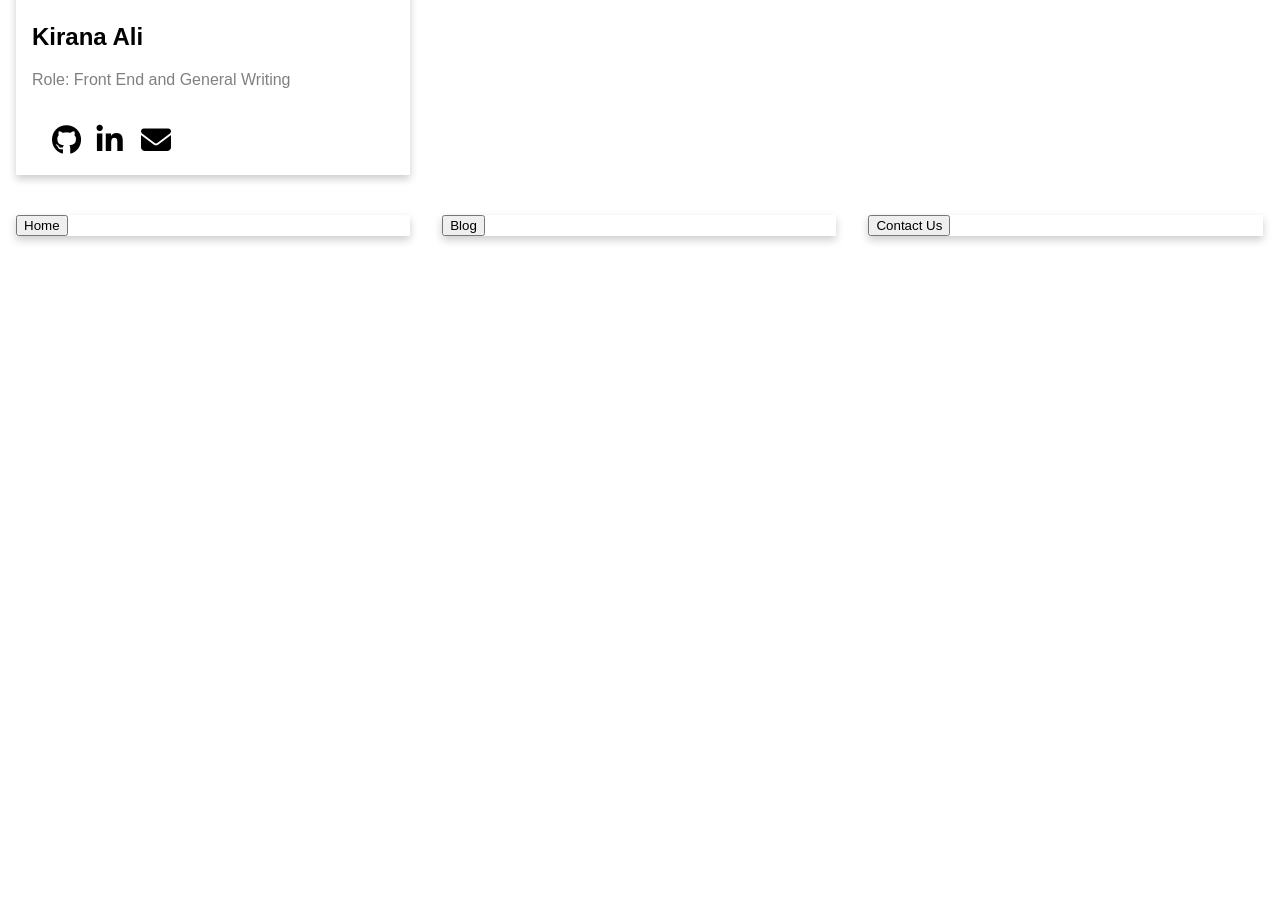
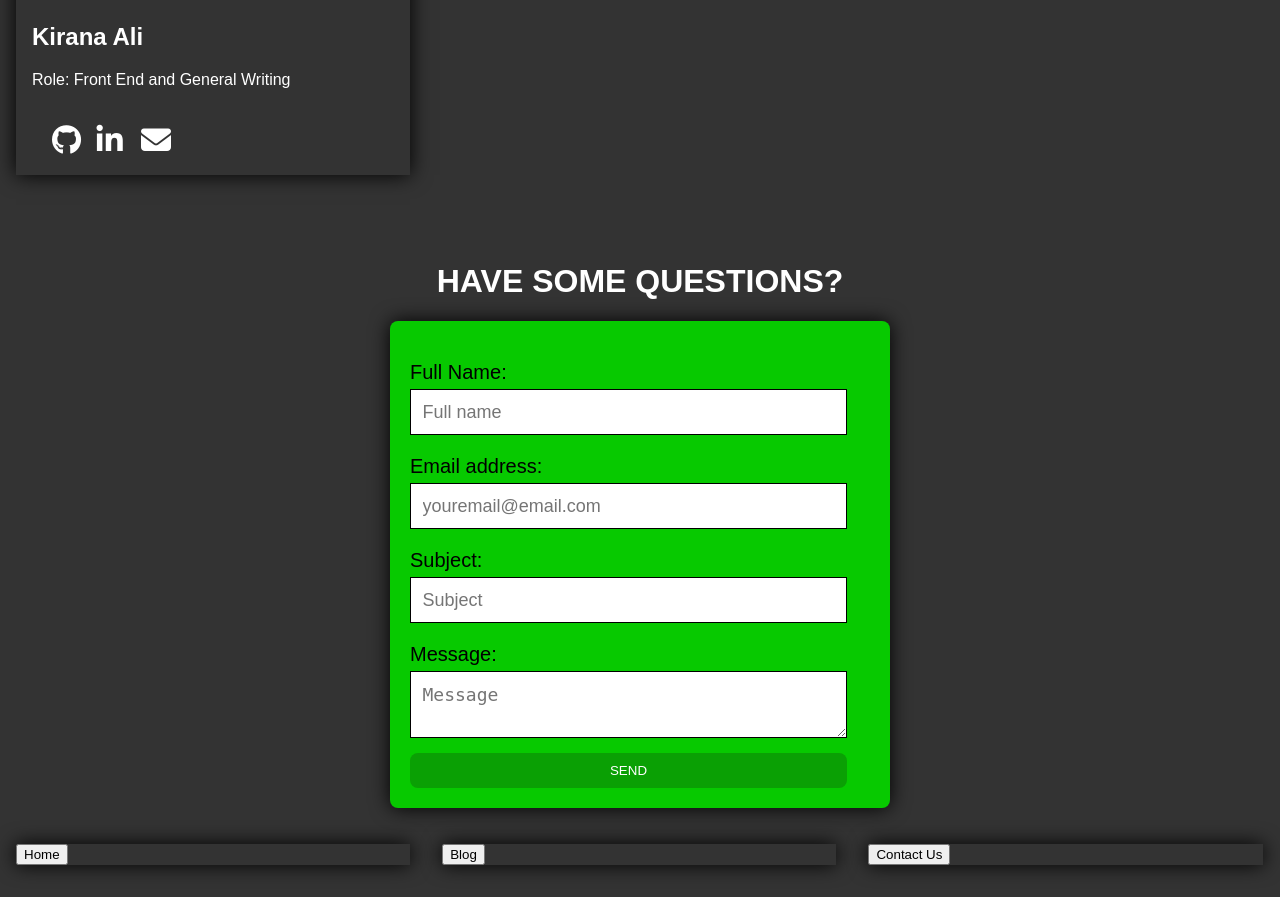
Before and after one commit to ChristopherThorne714/John-Jay-TTP2022-Blog, a Django app: page /about/ in a window 1280 px wide. Shown: the part 2842-3739 px from the top of the page. Before the commit the page ends 3085 px from the top, so only its background shows below. Run offline with Django 3.2, Linux system fonts and the light colour scheme; some libraries are stand-ins or nearby versions.

Commit message:
Updated more css

```diff
--- a/blog/blog_app/static/style.css
+++ b/blog/blog_app/static/style.css
@@ -1,4 +1,4 @@
-/*CSS*/
+/*CSS for CONTACT FORM FROM SANGWON*/
 
 :root {
   --ff-primary: 'Source Sans Pro', sans-serif;    /* This sets primary and secondary fonts. It also sets the primary colors in the page. This way the color numbers and fonts do not have to rentered over again. */
--- a/blog/blog_app/static/styles.css
+++ b/blog/blog_app/static/styles.css
@@ -6,7 +6,8 @@ Author: Amy A
 body {
   font-family: Arial, Helvetica, sans-serif;
   margin: 0;
-
+  background-color: #333;
+  color: #fff;
 }
 /* the size of the html page*/
 html {
@@ -23,7 +24,16 @@ html {
   width: 33.3%;
   margin-bottom: 16px;
   padding: 0 8px;
+}
 
+/*Change all the text to white color*/
+h1, h2, b, p {
+  color: #fff;
+}
+
+/*Change all the image links to white color*/
+.fas, .fa-github, .fa-linkedin {
+  filter:  brightness(0) invert(1);
 }
 
 /*
@@ -31,7 +41,7 @@ Author: Amy A
 Card for each team member
 */
 .card {
-  box-shadow: 0 4px 8px 0 rgba(0, 0, 0, 0.2);
+  box-shadow: 0px 0px 20px black;
   margin: 8px;
 }
 /* the design of the about-section*/
@@ -54,7 +64,7 @@ Card for each team member
 
 /* the color of the tilte */
 .title {
-  color: grey;
+  color: #fff;
 }
 
 /* the design of the button */
@@ -91,7 +101,7 @@ font-size: 30px;
 width: 30px;
 text-align: center;
 text-decoration: none;
-color: #555;
+color: #fff;
 border-radius: 50%;
 }
 
@@ -105,6 +115,76 @@ font-size: 30px;
 width: 30px;
 text-align: center;
 text-decoration: none;
-color: #555;
+color: #fff;
 border-radius: 50%;
 }
+
+
+/*
+/*CSS for CONTACT FORM FROM SANGWON*/
+
+:root {
+  --ff-primary: 'Source Sans Pro', sans-serif;    /* This sets primary and secondary fonts. It also sets the primary colors in the page. This way the color numbers and fonts do not have to rentered over again. */
+  --ff-secondary: 'Source Code Pro', monospace;
+  --clr-light: #333;
+  --clr-dark: #fff;
+  --clr-accent: #07c900;
+  --fs-h1: 3rem;
+}
+
+.mailHeading {
+  text-align: center;
+  margin-top: 5%;
+  color: #fff;
+}
+
+.mail-container {
+    width: 90%;
+    max-width: 500px;
+    margin: 0 auto;
+    padding: 20px;
+    box-shadow: 0px 0px 20px black;
+    background-color: #07c900;
+    border-radius: 8px;
+    margin-bottom: 20px
+}
+
+/*CSS for each entry option*/
+.mailform {
+    width: 100%;
+    margin-top: 20px;
+    font-size: 20px;
+    color: #fff;
+}
+
+/*CSS for when the boxes for texts */
+.mailform input,
+.mailform textarea {
+    width: 95%;
+    padding: 2.5%;
+    font-size: 18px;
+    border:1px solid black;
+    margin-top: 5px;
+    resize: vertical;
+
+}
+
+/*CSS for the button */
+button[class="mailform-button"] {
+    width: 95%;
+    display: block;
+    background-color: #0aa004;
+    border: none;
+    color: #fff;;
+    padding: 10px 20px;
+    text-align: center;
+    text-decoration: none;
+    cursor: pointer;
+    border-radius: 8px;
+    margin-top: 10px;
+}
+/*CSS for when hovering the button */
+    button[class="mailform-button"]:hover {
+        color: black;
+    }
+/*
--- a/blog/blog_app/templates/blog_app/Contact.html
+++ b/blog/blog_app/templates/blog_app/Contact.html
@@ -32,11 +32,7 @@
         </form>
     </div>
     <div class="status">
-
     </div>
-
-
-
 
 </body>
 
--- a/blog/blog_app/templates/blog_app/about.html
+++ b/blog/blog_app/templates/blog_app/about.html
@@ -6,7 +6,7 @@
   Links to online sources for icons -->
 <script src="https://kit.fontawesome.com/748e0c1f07.js" crossorigin="anonymous"></script>
 <link rel="stylesheet" href="https://cdnjs.cloudflare.com/ajax/libs/font-awesome/4.7.0/css/font-awesome.min.css">
-
+<script src="{% static 'mailform.js'%}"></script>
 <link rel="stylesheet" type="text/css" href="{% static  'styles.css' %}">
 <head>
   <!-- Author: Amy D
@@ -269,6 +269,33 @@
     </div>
   </div>
 
+  <!--ADDED CONTACT TO BOTTOM TO SEE IF IT WORKS WELL-->
+<!--Navigation bar-->
+<div class="mailHeading">
+  <h1>HAVE SOME QUESTIONS?</h1>
+  </div>
+  <!--Mail Form-->
+  <div class="mail-container">
+      <form class="contact-form" action="https://formspree.io/f/mpzbwgdk" method="post">
+          <div class="mailform">
+              <label>Full Name:<input type="text" name="name" class="name" placeholder="Full name" required /></label>
+          </div>
+          <div class="mailform">
+              <label>Email address:<input type="text" name="mail" class="email" placeholder="youremail@email.com" required /></label>
+          </div>
+          <div class="mailform">
+              <label>Subject:<input type="text" name="subject" class="subject" placeholder="Subject" /></label>
+          </div>
+          <div class="mailform">
+              <label>Message:<textarea name="message" class="message" placeholder="Message" required></textarea></label>
+          </div>
+              <label><button type="submit" class="mailform-button" name="submit">SEND</button></label>
+      </form>
+  </div>
+  <div class="status">
+  </div>
+
+
 </body>
 
 <footer>
```
